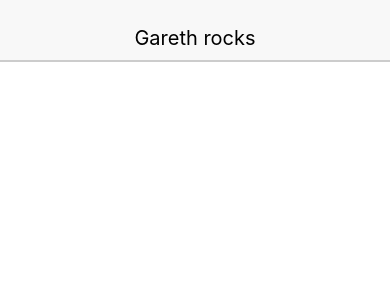
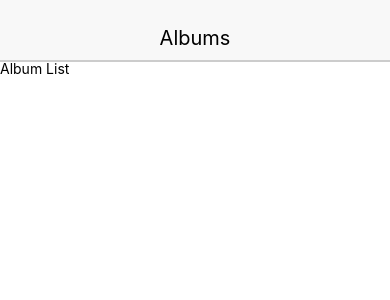
Before and after one commit to sirJiggles/react-native-udemy, a React Native app in the folder udemyapp/: screen / in a window 390 px wide. Shown: the top 300 px of the page. Built offline with nearby package versions, Linux system fonts and the light colour scheme.

Commit message:
set up our album list component, now wil make ajax request for the data

```diff
--- a/udemyapp/App.js
+++ b/udemyapp/App.js
@@ -1,11 +1,18 @@
 import React from 'react'
 import { View } from 'react-native'
 import Header from './src/components/Header'
+import AlbumList from './src/components/AlbumList'
+
+// Our API end point for the albums: http://rallycoding.herokuapp.com/api/music_albums
 
 const App = () => {
   return (
     <View>
-      <Header headerText='Gareth rocks' />
+      <Header headerText='Albums' />
+      <AlbumList>
+
+
+      </AlbumList>
     </View>
   )
 }
--- /dev/null
+++ b/udemyapp/src/components/AlbumList.js
@@ -0,0 +1,12 @@
+import React from 'react'
+import { View, Text } from 'react-native'
+
+const AlbumList = () => {
+  return (
+    <View>
+      <Text>Album List</Text>
+    </View>
+  )
+}
+
+export default AlbumList
```
